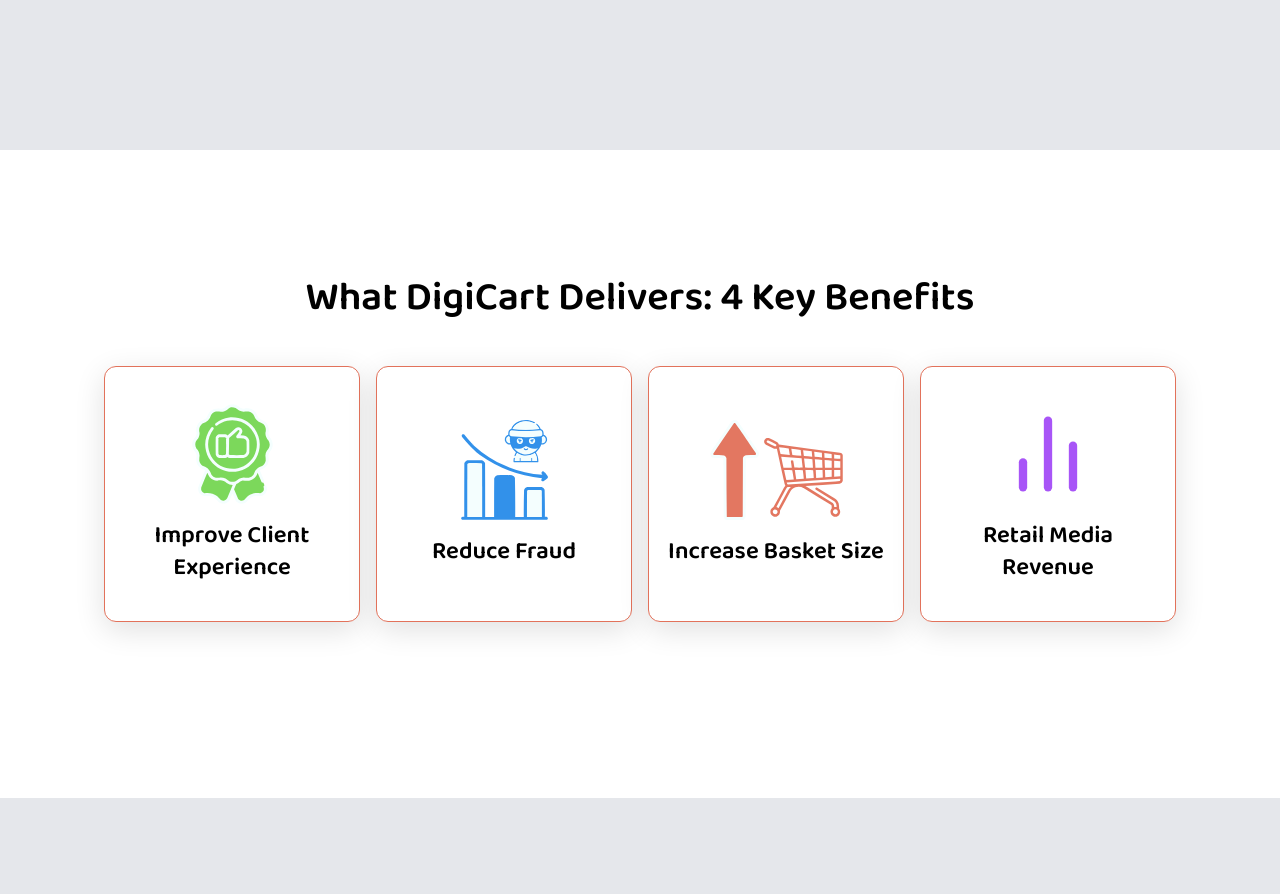
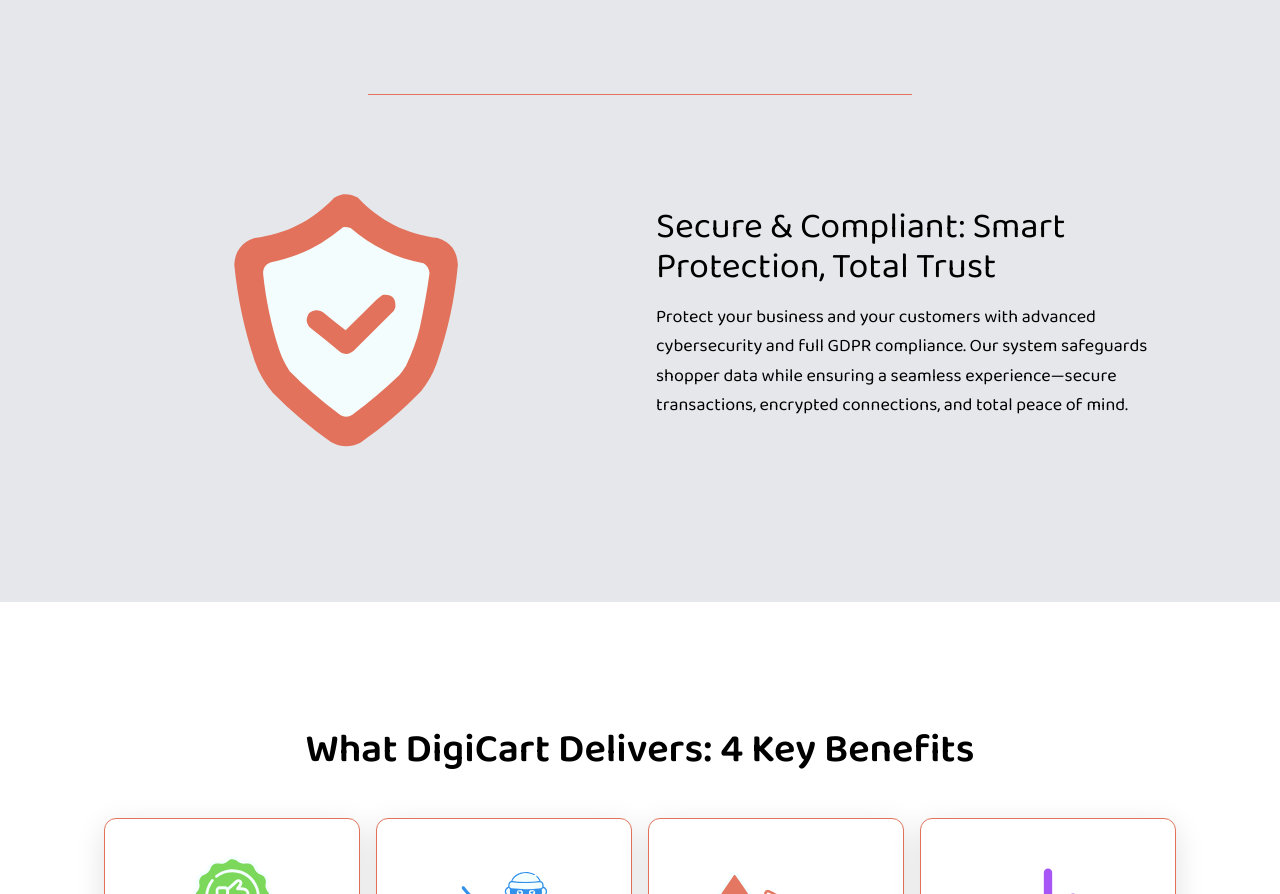
Before and after one commit to storway/storway.github.io, a Next.js app: page / in a window 1280 px wide. Shown: the part 2351-3245 px from the top of the page. Built offline with nearby package versions, Linux system fonts and the light colour scheme.

Commit message:
added cybersecurity card and shield icon

```diff
--- a/src/app/_components/hero-post.tsx
+++ b/src/app/_components/hero-post.tsx
@@ -1,6 +1,7 @@
 import Image from 'next/image'
-import { StorwayLogo } from './icons/StorwayLogo'
 import { CardSpacer } from './spacer/CardSpacer'
+import { ShieldCheck } from 'lucide-react'
+import { ShieldIcon } from './icons/ShieldIcon'
 
 interface HeroPostProps {
     scrollToContact: () => void
@@ -161,6 +162,26 @@
                         </div>
                     </div>
                 </div>
+                <CardSpacer />
+                <div className="mb-4 md:mb-6 md:grid md:grid-cols-2 md:gap-x-16 lg:gap-x-8">
+                    <div className="flex items-center justify-center">
+                        <div className="relative overflow-hidden">
+                            <ShieldIcon />
+                        </div>
+                    </div>
+                    <div>
+                        <h3 className="my-4 text-3xl leading-tight lg:text-4xl">
+                            Secure & Compliant: Smart Protection, Total Trust
+                        </h3>
+                        <p className="mb-4 text-lg leading-relaxed">
+                            Protect your business and your customers with
+                            advanced cybersecurity and full GDPR compliance. Our
+                            system safeguards shopper data while ensuring a
+                            seamless experience—secure transactions, encrypted
+                            connections, and total peace of mind.
+                        </p>
+                    </div>
+                </div>
             </div>
         </section>
     )
--- /dev/null
+++ b/src/app/_components/icons/ShieldIcon.tsx
@@ -0,0 +1,42 @@
+import React from 'react'
+
+export const ShieldIcon = () => {
+    return (
+        <svg
+            xmlns="http://www.w3.org/2000/svg"
+            version="1.1"
+            width="512px"
+            height="259px"
+            style={{
+                shapeRendering: 'geometricPrecision',
+                textRendering: 'geometricPrecision',
+                // imageRendering: 'optimizeQuality',
+                fillRule: 'evenodd',
+                clipRule: 'evenodd',
+            }}
+            viewBox="0 0 512 512"
+        >
+            <g>
+                <path
+                    style={{ opacity: 0.995 }}
+                    fill="#e2725b"
+                    d="M 222.5,6.5 C 232.819,5.79701 242.486,7.96368 251.5,13C 294.277,58.7233 346.944,85.3899 409.5,93C 435.351,101.188 448.684,118.855 449.5,146C 443.509,213.289 429.343,278.789 407,342.5C 399.812,361.888 389.812,379.555 377,395.5C 340.417,433.486 300.584,467.319 257.5,497C 237.647,507.232 217.981,506.898 198.5,496C 157.403,467.591 119.236,435.425 84,399.5C 68.1652,380.847 56.1652,359.847 48,336.5C 27.3432,274.551 13.8432,211.051 7.5,146C 8.74394,119.168 22.0773,101.501 47.5,93C 109.541,85.4804 161.874,59.147 204.5,14C 210.149,10.4023 216.149,7.90228 222.5,6.5 Z"
+                />
+            </g>
+            <g>
+                <path
+                    style={{ opacity: 1 }}
+                    fill="#f3fdfd"
+                    d="M 222.5,71.5 C 227.599,71.1746 232.599,71.6746 237.5,73C 279.074,109.118 327.074,132.451 381.5,143C 388.546,147.427 392.546,153.761 393.5,162C 388.391,198.768 381.891,235.268 374,271.5C 367.572,297.119 358.572,321.785 347,345.5C 343.157,351.853 338.823,357.853 334,363.5C 304.745,391.684 273.912,417.85 241.5,442C 232.243,448.217 223.243,447.883 214.5,441C 179.882,415.389 147.382,387.223 117,356.5C 108.143,343.118 101.143,328.785 96,313.5C 80.185,264.638 69.685,214.638 64.5,163.5C 64.1672,151.996 69.5005,144.496 80.5,141C 115.787,134.186 148.787,121.519 179.5,103C 194.256,92.9675 208.589,82.4675 222.5,71.5 Z"
+                />
+            </g>
+            <g>
+                <path
+                    style={{ opacity: 1 }}
+                    fill="#e2725c"
+                    d="M 300.5,205.5 C 318.681,203.519 327.181,211.519 326,229.5C 325.275,231.949 324.275,234.283 323,236.5C 296.5,263 270,289.5 243.5,316C 235.49,323.098 226.824,324.098 217.5,319C 198.456,302.954 179.123,287.288 159.5,272C 149.445,263.044 147.945,252.877 155,241.5C 164.081,234.064 173.581,233.564 183.5,240C 197.984,252.073 212.65,263.907 227.5,275.5C 247.653,255.847 267.653,236.014 287.5,216C 291.732,212.257 296.065,208.757 300.5,205.5 Z"
+                />
+            </g>
+        </svg>
+    )
+}
```
